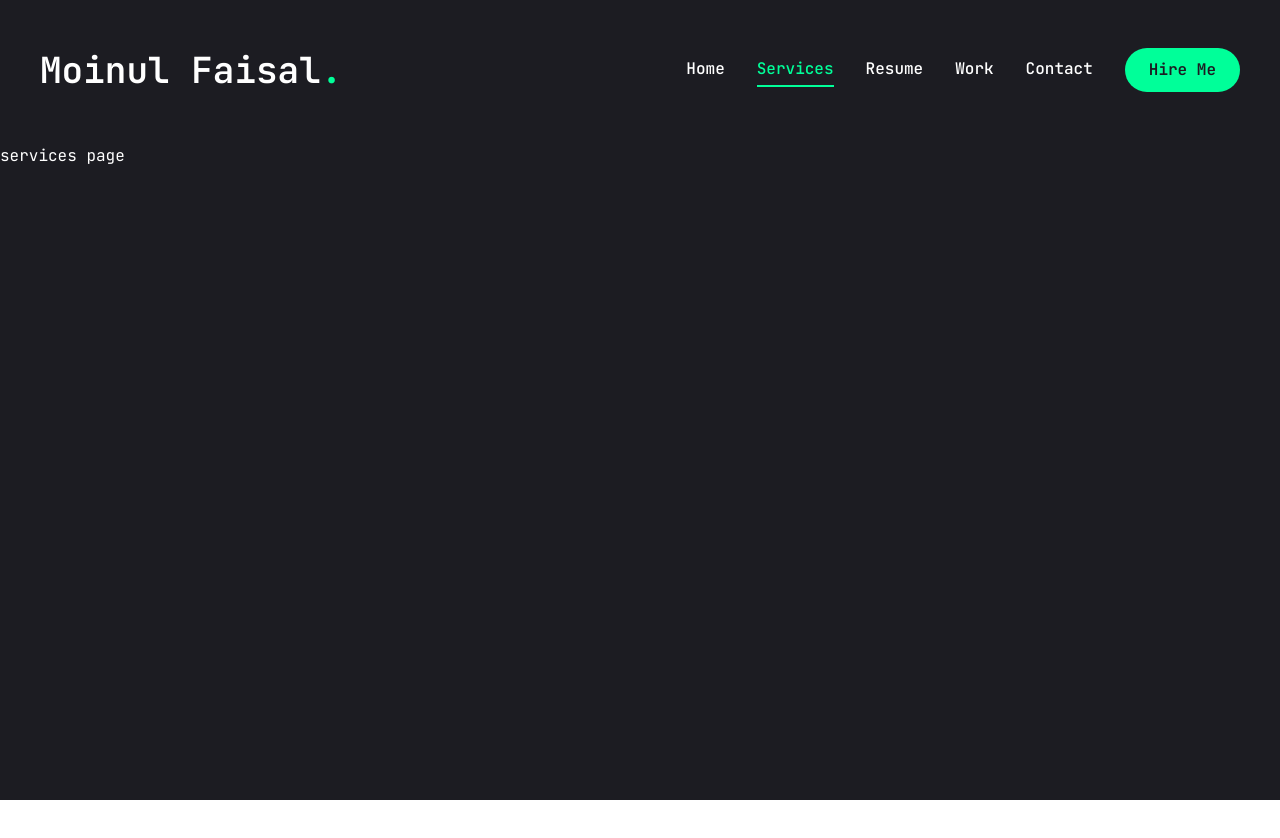
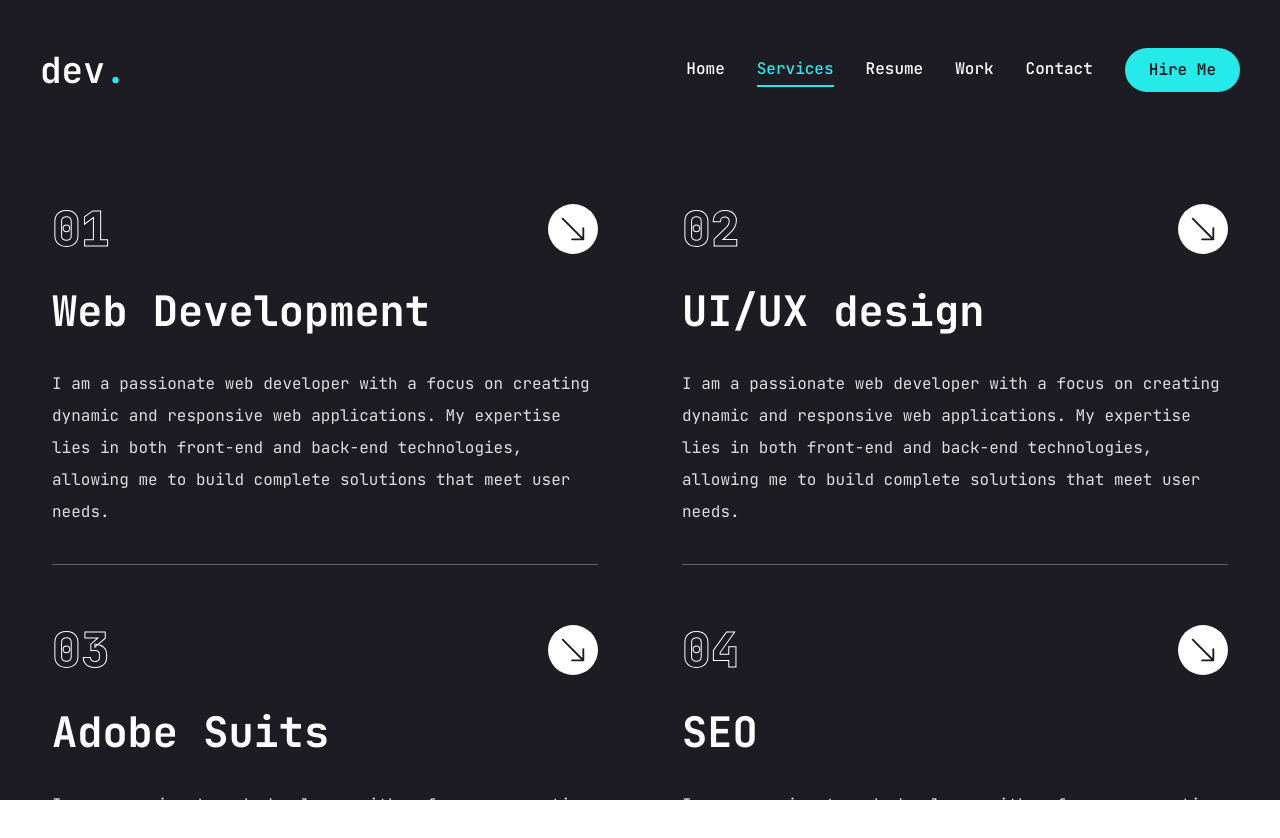
Before and after one commit to Ragnerd/Portfolio, a Next.js app: page /services in a window 1280 px wide. Shown: the top 838 px of the page. Before the commit the page ends 800 px from the top, so only its background shows below. Built offline with nearby package versions, Linux system fonts and the light colour scheme.

Commit message:
resume and service page added

```diff
--- a/app/globals.css
+++ b/app/globals.css
@@ -9,8 +9,8 @@
   --font-*: initial;
   --font-primary: "Jetbrains Mono", monospace;
   --color-primary: #1c1c22;
-  --color-accent-default: #00ff99;
-  --color-accent-hover: #00e187;
+  --color-accent-default: #24eaea;
+  --color-accent-hover: #16fffe;
 }
 
 @layer base {
@@ -25,6 +25,12 @@
   }
   h3 {
     @apply text-[20px] xl:text-[24px] leading-[1.1] font-semibold;
+  }
+  .text-outline {
+    -webkit-text-stroke: 1px #ffffff;
+  }
+  .text-outline:hover {
+    -webkit-text-stroke: 1px #24eaea;
   }
 }
 
--- a/app/page.jsx
+++ b/app/page.jsx
@@ -17,8 +17,8 @@ export default function Home() {
               <span className="text-accent-default">Moinul Faisal</span>
             </h1>
             <p className="max-w-[500px] mb-9 text-white/80">
-              I excel at crafting digital products & services and I am
-              proficient in various programming languages and technologies
+              I excel at crafting digital products & services and am
+              proficient in a number of programming languages and various technologies
             </p>
             {/* button and Socials */}
             <div className="flex flex-col xl:flex-row items-center gap-8">
--- a/app/resume/page.jsx
+++ b/app/resume/page.jsx
@@ -1,5 +1,149 @@
+"use client";
+
+import {
+  FaHtml5,
+  FaCss3,
+  FaJs,
+  FaReact,
+  FaFigma,
+  FaNodeJs,
+} from "react-icons/fa";
+import { SiTailwindcss, SiNextdotjs } from "react-icons/si";
+
+//about data
+const about = {
+  title: "About Me",
+  description:
+    "I am a passionate web developer with a focus on creating dynamic and responsive web applications. My expertise lies in both front-end and back-end technologies, allowing me to build complete solutions that meet user needs.",
+  info: [
+    { Name: "Name", Value: "Moinul Islam Faisal" },
+    { Name: "Phone", Value: "(+880) 1402-002561, (+880)1521-224726" },
+    { Name: "Experience", Value: "Faisal" },
+    { Name: "Vercel", Value: "https://vercel.com/ragnerds-projects" },
+    { Name: "Nationality", Value: "Bangladeshi" },
+    { Name: "Email", Value: "moinulislamfoysal.ie@gmail.com" },
+    { Name: "Freelance", Value: "Available" },
+    { Name: "Language", Value: "English(Fluent), Bangla" },
+  ],
+};
+
+//expertise data
+const experience = {
+  icon: "my-app/assets/medal.png",
+  title: "My Experience",
+  description:
+    "I am a passionate web developer with a focus on creating dynamic and responsive web applications. My expertise lies in both front-end and back-end technologies, allowing me to build complete solutions that meet user needs.",
+  items: [
+    {
+      company: "Tech Solutions Inc",
+      position: "Full Stack Developer",
+      duration: "Jan 2020 - Present",
+    },
+    {
+      company: "Tech Solutions Inc",
+      position: "Senior/Lead Developer",
+      duration: "Jan 2020 - Present",
+    },
+    {
+      company: "Tech Solutions Inc",
+      position: "Mid Level Developer",
+      duration: "Jan 2019 - 2020 ",
+    },
+    {
+      company: "Tech Solutions Inc",
+      position: "Junior Developer and/or Intern",
+      duration: "Jan 2018 - 2019",
+    },
+  ],
+};
+
+//education data
+const education = {
+  icon: "my-app/assets/education.png",
+  title: "My Education",
+  description:
+    "I am a passionate web developer with a focus on creating dynamic and responsive web applications. My expertise lies in both front-end and back-end technologies, allowing me to build complete solutions that meet user needs.",
+  items: [
+    {
+      institution: "Online Course Platforms",
+      degree: "Full Stack Developer",
+      duration: "Jan 2020 - Present",
+    },
+    {
+      institution: "Codecademy",
+      degree: "Senior/Lead Developer",
+      duration: "Jan 2020 - Present",
+    },
+    {
+      institution: "Online Courses",
+      degree: "Mid Level Developer",
+      duration: "Jan 2019 - 2020 ",
+    },
+    {
+      institution: "Tech Institute",
+      degree: "Junior Developer and/or Intern",
+      duration: "Jan 2018 - 2019",
+    },
+    {
+      institution: "Design School",
+      degree: "Junior Developer and/or Intern",
+      duration: "Jan 2018 - 2019",
+    },
+  ],
+};
+
+//skills data
+const skills = {
+  title: "My Skills",
+  description:
+    "I am a passionate web developer with a focus on creating dynamic and responsive web applications. My expertise lies in both front-end and back-end technologies, allowing me to build complete solutions that meet user needs.",
+  skillList: [
+    { skill: "HTML5", icon: <FaHtml5 /> },
+    { skill: "CSS3", icon: <FaCss3 /> },
+    { skill: "JavaScript", icon: <FaJs /> },
+    { skill: "React", icon: <FaReact /> },
+    { skill: "Figma", icon: <FaFigma /> },
+    { skill: "Node.js", icon: <FaNodeJs /> },
+    { skill: "Tailwind CSS", icon: <SiTailwindcss /> },
+    { skill: "Next.js", icon: <SiNextdotjs /> },
+  ],
+};
+
+import { Tabs, TabsContent, TabsList, TabsTrigger } from "@/components/ui/tabs";
+import {
+  Tooltip,
+  TooltipTrigger,
+  TooltipContent,
+  TooltipProvider,
+} from "@/components/ui/tooltip";
+import { ScrollArea } from "@/components/ui/scroll-area";
+import { motion } from "motion/react";
+
 const Resume = () => {
-  return <div>resume page</div>;
+  return (
+    <motion.div
+      initial={{ opacity: 0 }}
+      animate={{
+        opacity: 1,
+        transition: { delay: 2.4, duration: 0.4, ease: "easeIn" },
+      }}
+      className="min-h-[80vh] flex items-center justify-center py-12 xl:py-0"
+    >
+      <div className="container mx-auto">
+        <Tabs
+          defaultValue="experience"
+          className="flex flex-col xl:flex-row gap-[60px]"
+        >
+          <TabsList className="flex flex-col w-full max-w-[380px] mx-auto xl:mx-0 gap-6">
+            <TabsTrigger value="experience">Experience</TabsTrigger>
+            <TabsTrigger value="education">Education</TabsTrigger>
+            <TabsTrigger value="skills">Skills</TabsTrigger>
+            <TabsTrigger value="about">About Me</TabsTrigger>
+          </TabsList>
+        </Tabs>
+      </div>
+    </motion.div>
+  );
 };
 
 export default Resume;
--- a/app/services/page.jsx
+++ b/app/services/page.jsx
@@ -1,7 +1,86 @@
+"use client";
+import { BsArrowDownRight } from "react-icons/bs";
+import Link from "next/link";
+
+const services = [
+  {
+    num: "01",
+    title: "Web Development",
+    description:
+      "I am a passionate web developer with a focus on creating dynamic and responsive web applications. My expertise lies in both front-end and back-end technologies, allowing me to build complete solutions that meet user needs.",
+    href: "",
+  },
+  {
+    num: "02",
+    title: "UI/UX design",
+    description:
+      "I am a passionate web developer with a focus on creating dynamic and responsive web applications. My expertise lies in both front-end and back-end technologies, allowing me to build complete solutions that meet user needs.",
+    href: "",
+  },
+  {
+    num: "03",
+    title: "Adobe Suits",
+    description:
+      "I am a passionate web developer with a focus on creating dynamic and responsive web applications. My expertise lies in both front-end and back-end technologies, allowing me to build complete solutions that meet user needs.",
+    href: "",
+  },
+  {
+    num: "04",
+    title: "SEO",
+    description:
+      "I am a passionate web developer with a focus on creating dynamic and responsive web applications. My expertise lies in both front-end and back-end technologies, allowing me to build complete solutions that meet user needs.",
+    href: "",
+  },
+];
+
+import { easeInOut, motion } from "motion/react";
+
 const Services = () => {
-    return (
-        <div>services page</div>
-    )
-}
+  return (
+    <section className="min-[80vh] flex flex-col justify-center py-16 xl:py-16">
+      <div className="container mx-auto ">
+        <motion.div
+          initial={{ opacity: 0 }}
+          animate={{
+            opacity: 1,
+            transition: { delay: 2.4, duration: 0.4, ease: "easeIn" },
+          }}
+          className="grid grid-cols-1 md:grid-cols-2 gap-[60px]"
+        >
+          {services.map((service, index) => {
+            return (
+              <div
+                key={index}
+                className="flex-1 flex flex-col justify-center gap-9 group px-6 xl:px-3"
+              >
+                {/* serial number */}
+                <div className="w-full flex justify-between items-center">
+                  <div className="text-5xl font-extrabold text-outline text-transparent group-hover:text-outline-hover">
+                    {service.num}
+                  </div>
+                  <Link
+                    href={service.href}
+                    className="w-[50px] h-[50px] rounded-full bg-white hover:bg-accent-default transition-all duration-500 flex justify-center items-center hover:-rotate-45"
+                  >
+                    <BsArrowDownRight className="text-primary text-3xl" />
+                  </Link>
+                </div>
+
+                {/* title */}
+                <h2 className="text-[42px] font-bold leading-none text-white hover:text-accent-default trasition-all duration-500">
+                  {service.title}
+                </h2>
+
+                {/* description */}
+                <p className="text-white/85 font-stretch-expanded">{service.description}</p>
+                <div className="border-b border-white/30 w-full"></div>
+              </div>
+            );
+          })}
+        </motion.div>
+      </div>
+    </section>
+  );
+};
 
 export default Services;
--- a/components/Header.jsx
+++ b/components/Header.jsx
@@ -10,9 +10,9 @@ const Header = () => {
     <header className="py-8 xl:py-12 text-white ">
       <div className="container mx-auto flex items-center justify-between">
         {/* logo */}
-        <Link href="/">
+        <Link href="/" className="ml-5 xl:ml-0">
           <h1 className="text-4xl font-semibold">
-            Moinul Faisal<span className="text-accent-default">.</span>
+            dev<span className="text-accent-default">.</span>
           </h1>
         </Link>
 
--- a/components/MobileNav.jsx
+++ b/components/MobileNav.jsx
@@ -32,7 +32,7 @@ const MobileNav = () => {
   const pathname = usePathname();
   return (
     <Sheet>
-      <SheetTrigger className="flex justify-center items-center">
+      <SheetTrigger className="flex px-5 justify-center items-center">
         <CiMenuFries className="text-[32px] text-accent-default" />
       </SheetTrigger>
       <SheetContent className="flex flex-col">
@@ -40,7 +40,7 @@ const MobileNav = () => {
         <div className="mt-32 mb-40 text-2xl text-center">
           <Link href="/">
             <h1 className="text-4xl font-semibold">
-              Moinul Faisal<span className="text-accent-default">.</span>
+              dev<span className="text-accent-default">.</span>
             </h1>
           </Link>
         </div>
--- a/components/Photo.jsx
+++ b/components/Photo.jsx
@@ -5,7 +5,7 @@ import Image from "next/image";
 
 const Photo = () => {
   return (
-    <div className="w-full h-full relative">
+    <div className="w-full h-full relative mb-6 xl:mb-0">
       <motion.div
         initial={{ opacity: 0 }}
         animate={{
@@ -43,7 +43,7 @@ const Photo = () => {
             cx="253"
             cy="253"
             r="250"
-            stroke="#00ff99"
+            stroke="#24EAEA"
             strokeWidth="4"
             strokeLinecap="round"
             strokeLinejoin="round"
--- a/components/Stats.jsx
+++ b/components/Stats.jsx
@@ -1,11 +1,56 @@
-"use client"
-import CountUp from "react-countup"
+"use client";
+import CountUp from "react-countup";
 
+const stats = [
+  {
+    num: 1,
+    text: "Years of experience",
+  },
+  {
+    num: 7,
+    text: "Projects completed",
+  },
+  {
+    num: 10,
+    text: "Technologies mastered",
+  },
+  {
+    num: 476,
+    text: "Code commits",
+  },
+];
 
 const Stats = () => {
   return (
-    <div>Stats</div>
-  )
-}
+    <section className="pt-4 pb-12 xl:pt-0 xl:pb-5">
+      <div className="container mx-auto">
+        <div className="flex flex-wrap mx-auto gap-6 max-w-[80vw] xl:max-w-none">
+          {stats.map((item, index) => {
+            return (
+              <div
+                className="flex flex-1 gap-4 items-center justify-center xl:justify-start"
+                key={index}
+              >
+                <CountUp
+                  end={item.num}
+                  duration={5}
+                  delay={2}
+                  className="text-4xl xl:text-6xl font-extrabold"
+                />
+                <p
+                  className={`${
+                    item.text.length < 15 ? "max-w-[100px]" : "max-w-[150px]"
+                  } leading-snug text-white/80`}
+                >
+                  {item.text}
+                </p>
+              </div>
+            );
+          })}
+        </div>
+      </div>
+    </section>
+  );
+};
 
-export default Stats
+export default Stats;
```
Also changed, not shown: assets/education.png (added), assets/medal.png (added).
